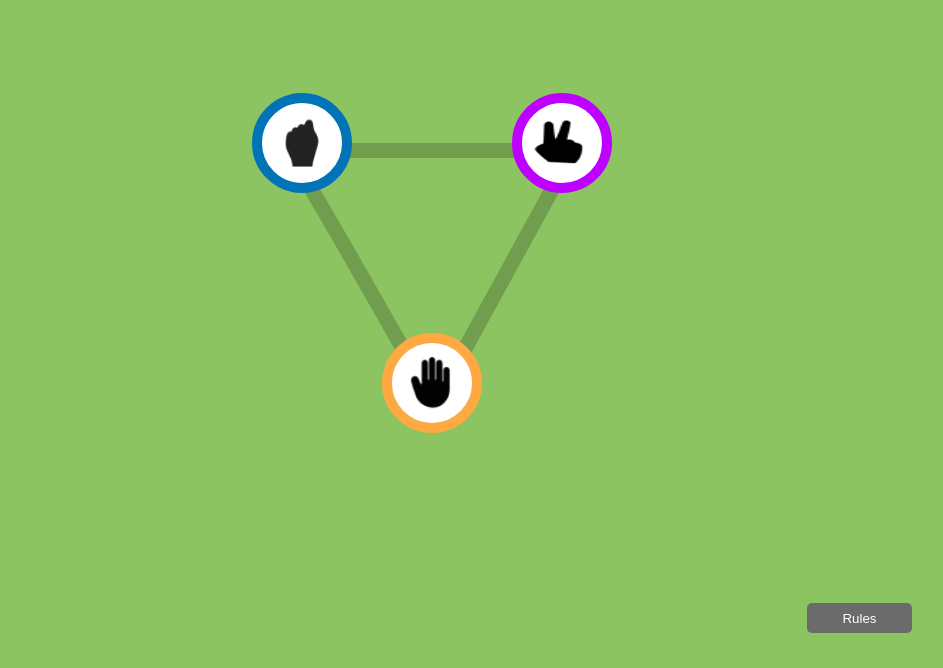
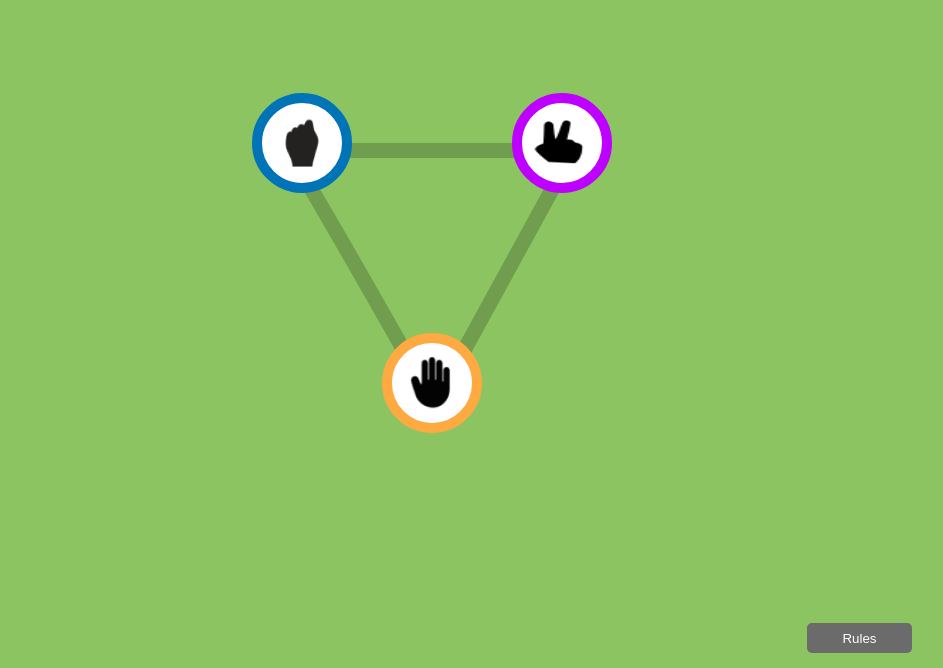
Before and after one commit to DurgaMahithJadapolu/JS-test, a plain HTML site: page index.html in a window 1280 px wide. Shown: the part 132-800 px from the top of the page, without its empty margins (218-1161 px from the left). Drawn offline with Linux system fonts and the light colour scheme.

Commit message:
Update rule btton StylesSheeets.css
rule button

```diff
--- a/StylesSheeets.css
+++ b/StylesSheeets.css
@@ -239,7 +239,7 @@ body {
 }
 #rulebtn{
   position: absolute;
-  bottom: 35px;
+  bottom: 15px;
   right: 150px;
   width:105px;
   height: 30px;
```
